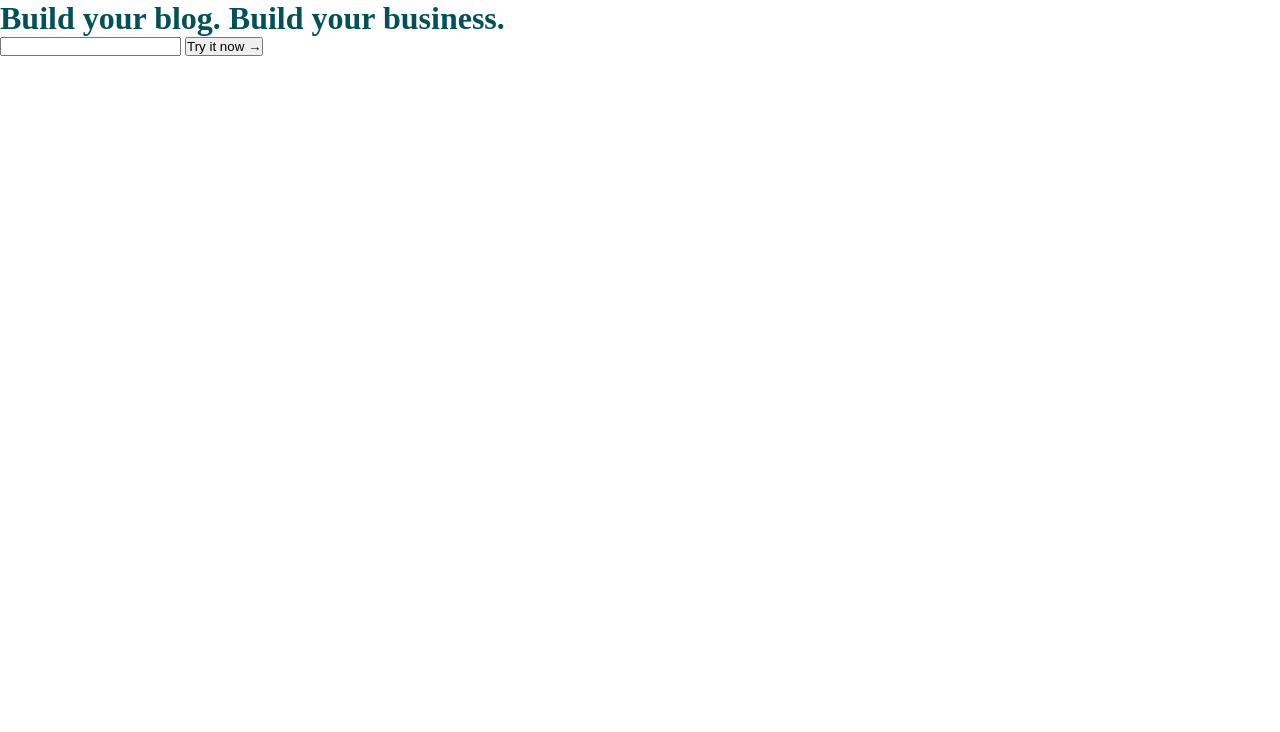
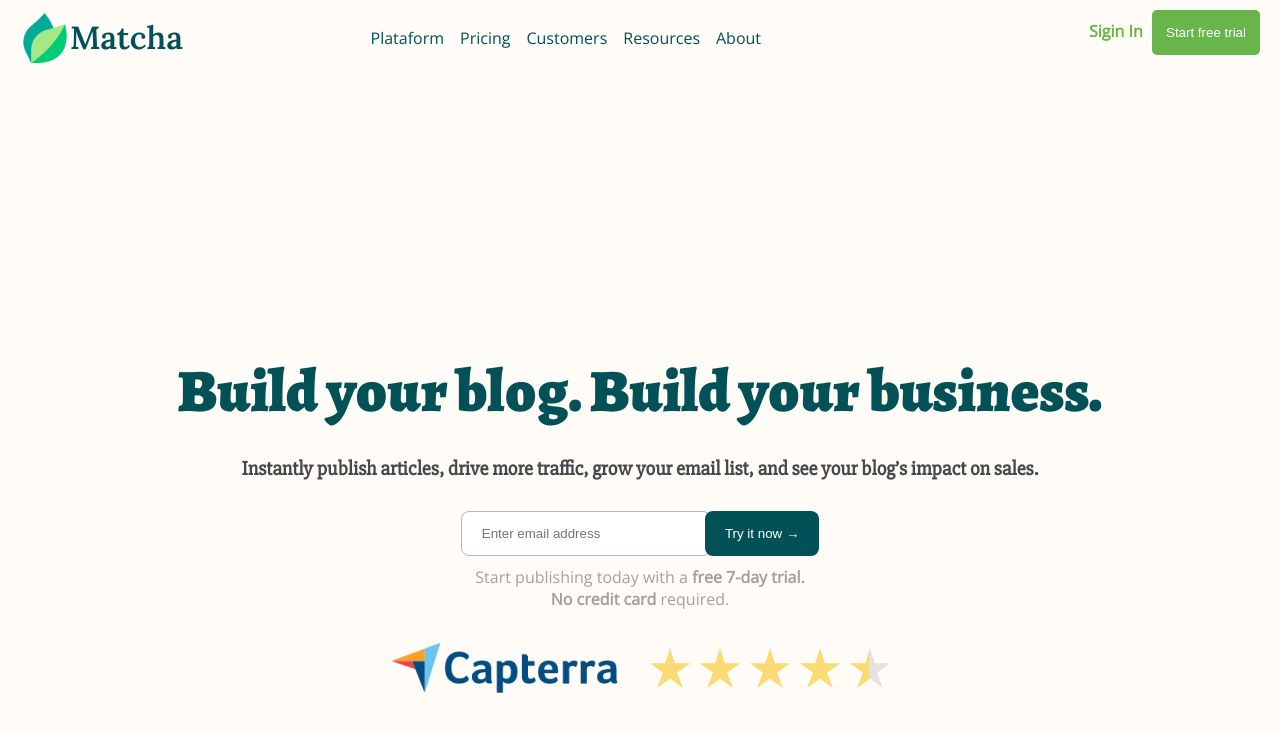
Before and after one commit to GabrielLocia/Matcha, a plain HTML site: page index.html in a window 1280 px wide. Drawn offline with nearby package versions, Linux system fonts and the light colour scheme.

Commit message:
Agregando retos PostWorK

```diff
--- a/index.html
+++ b/index.html
@@ -1,21 +1,74 @@
 <!DOCTYPE html>
 <html lang="en">
-<head>
-    <meta charset="UTF-8">
-    <meta http-equiv="X-UA-Compatible" content="IE=edge">
-    <meta name="viewport" content="width=device-width, initial-scale=1.0">
+  <head>
+    <meta charset="UTF-8" />
+    <meta http-equiv="X-UA-Compatible" content="IE=edge" />
+    <meta name="viewport" content="width=device-width, initial-scale=1.0" />
     <title>Matcha</title>
-    <link rel="stylesheet" href="static/css/style.css">
-</head>
-<body>
-    <h1>Build your blog. Build your business.</h1>
+    <link rel="stylesheet" href="static/css/style.css" />
+  </head>
+  <body>
+    <header>
+      <nav>
+        <div class="row">
+          <div class="logo">
+            <img src="static/img/hoja2.png" alt="logo" />
+            <a class="linkLogo" href="#">Matcha</a>
+          </div>
 
-    <form>
-        <input type="email" />
-        <button type="submit">
-          Try it now &rarr;
-        </button>
+          <div class="menu">
+            <ul>
+              <li>
+                <a href="#">Plataform</a>
+              </li>
+              <li>
+                <a href="#">Pricing</a>
+              </li>
+              <li>
+                <a href="#">Customers</a>
+              </li>
+              <li>
+                <a href="#">Resources</a>
+              </li>
+              <li>
+                <a href="#">About</a>
+              </li>
+            </ul>
+
+            <form action="#">
+              <a href="#">Sigin In</a>
+              <button class="actionButton">Start free trial</button>
+            </form>
+          </div>
+        </div>
+      </nav>
+    </header>
+    <main>
+      <h1>Build your blog. Build your business.</h1>
+      <h4>
+        Instantly publish articles, drive more traffic, grow your email list,
+        and see your blog’s impact on sales.
+      </h4>
+      <form>
+        <input type="email" placeholder="Enter email address" />
+        <button type="submit">Try it now &rarr;</button>
       </form>
 
-</body>
+      <p>
+        Start publishing today with a <strong>free 7-day trial.</strong>
+        <br />
+        <strong>No credit card</strong> required.
+      </p>
+
+      <figure>
+        <img src="static/img/capterra.png" alt="capterra">
+      </figure>
+
+    </main>
+    <!--
+
+    </h4>
+
+    -->
+  </body>
 </html>
--- a/static/css/style.css
+++ b/static/css/style.css
@@ -1,9 +1,149 @@
+@import url('https://fonts.googleapis.com/css2?family=Lora:wght@600&display=swap');
+@import url("https://fonts.googleapis.com/css?family=Alegreya:900|Open+Sans|Slabo+27px&display=swap");
+
 *{
     margin: 0;
     padding: 0;
     box-sizing: border-box;
 }
 
-h1{
+body{
+    background-color: #fffbf7;
+    font-family: "Open Sans", sans-serif;
+}
+
+h1 {
     color: #025157;
+    font-family: "Alegreya", serif;
+    font-size: 60px;
+    margin-bottom: 24px;
+  }
+
+
+h4 {
+  color: #46484c;
+  font-family: "Slabo", serif;
+  font-size: 20px;
+  margin-bottom: 30px;
 }
+
+header .row
+{
+    display: flex;
+    align-items: center;
+    justify-content: space-between;
+}
+
+nav{
+    margin: 10px 20px ;
+}
+
+.logo{
+    display: flex;
+    align-items: center;
+
+}
+
+div img{
+    width: 50px;
+}
+
+.linkLogo {
+    text-decoration: none;
+    color: #025157;
+    font-family: 'Lora', serif;
+    font-size: 2rem;
+}
+
+ul{
+    display: flex;
+    list-style:none;
+    padding-right: 320px;
+
+}
+
+li a {
+    text-decoration: none;
+    padding: 8px;
+    color: #025157;
+    font-size: 1rem;
+}
+
+.menu{
+    display: flex;
+    justify-content: space-between;
+    align-items: center;
+
+}
+
+.actionButton{
+    color: white;
+    background-color: #67b54b;
+    padding-left: 14px;
+    padding-right: 14px;
+    padding-top: 12px;
+    padding-bottom: 12px;
+    border: 0;
+    border-radius: 5px;
+}
+
+.menu form a{
+    text-decoration: none;
+    padding-right: 15px;
+    color:#67b54b;
+    font-weight: bold;
+}
+
+
+main {
+    margin-top: 285px;
+    text-align: center;
+  }
+
+  h4 {
+    color: #46484c;
+    font-family: "Slabo 27px", serif;
+    font-size: 20px;
+    margin-bottom: 30px;
+  }
+
+  button{
+    background-color: #025157;
+    color: #fff;
+    border: none;
+    border-top-left-radius: 0;
+    border-bottom-left-radius: 0;
+    padding: 6px 20px;
+    margin-left: -10px;
+  }
+
+  p{
+      color: #8b8b8bcc;
+  }
+
+  input {
+    border: 1px solid #b6b6b6;
+    padding: 6px 20px;
+    width: 60%;
+    max-width: 250px;
+  }
+
+
+input,
+button {
+  height: 100%;
+  border-radius: 8px;
+}
+
+form {
+    height: 55px;
+    padding-bottom: 10px ;
+  }
+
+  figure {
+    margin-top: 32px;
+  }
+
+  .banner > img {
+    width: 100%;
+  }
```
Also changed, not shown: static/img/capterra.png (added), static/img/hoja.png (added), static/img/hoja2.png (added).
